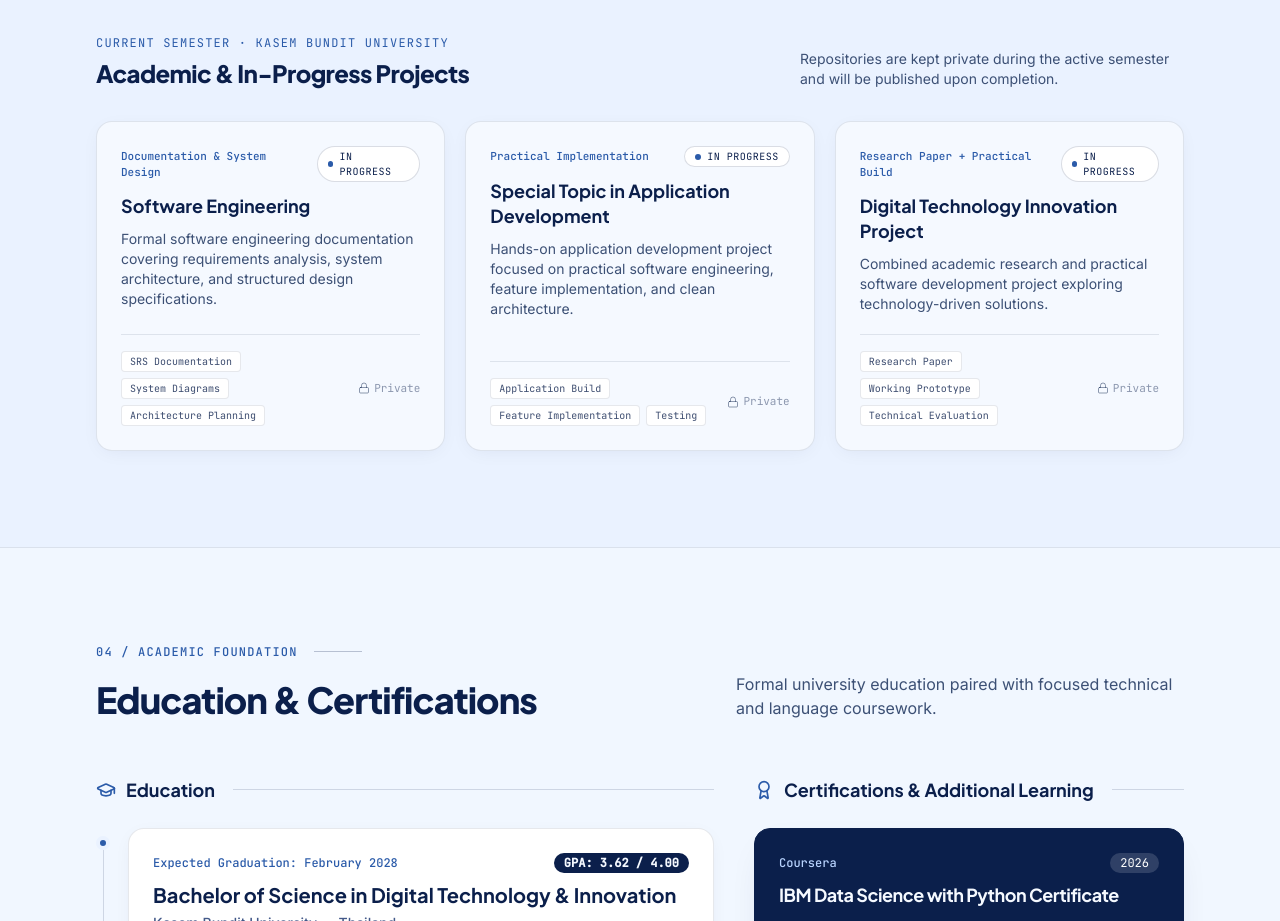
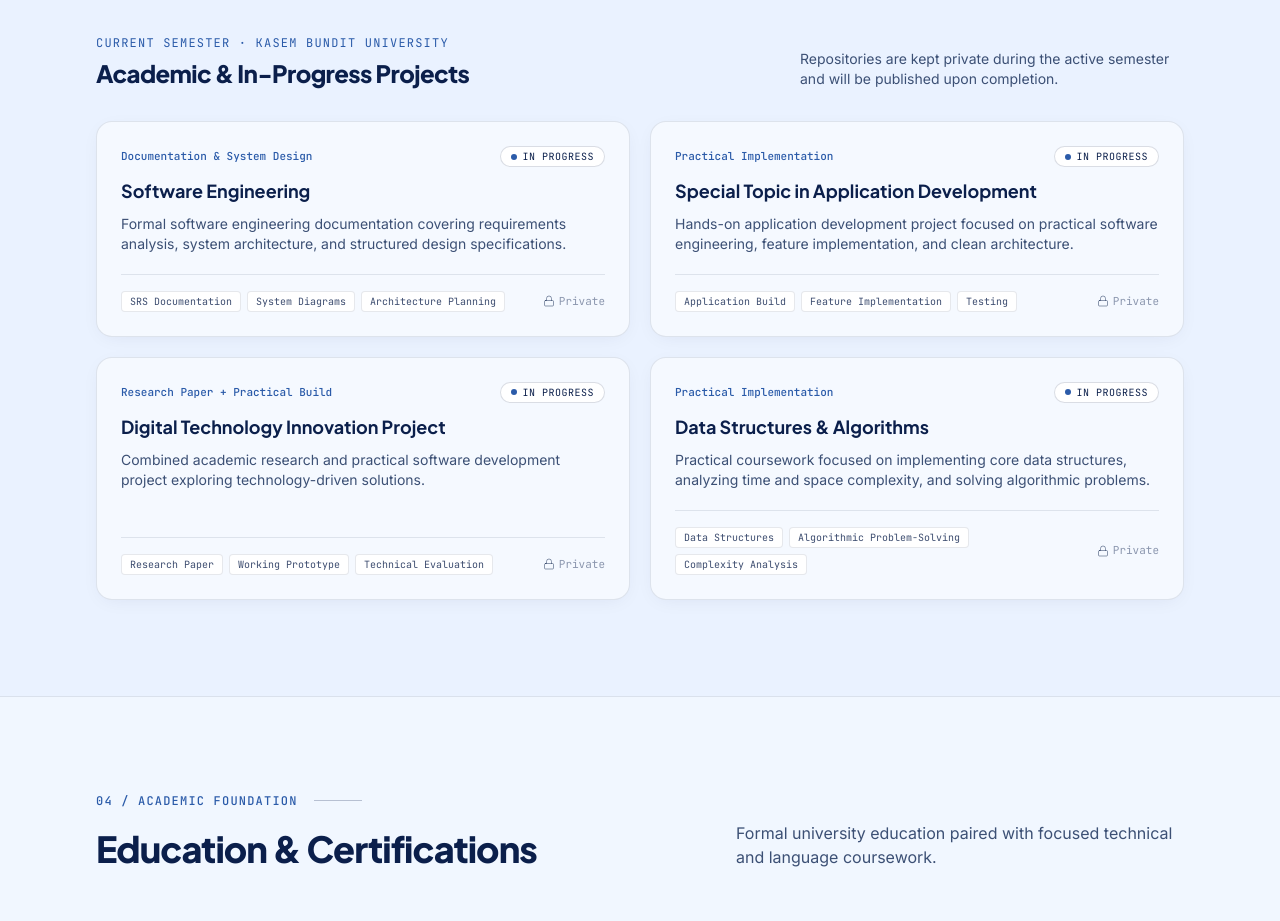
Before and after one commit to ThetNaingOo2004/portfolio, a React (Vite) app: page / in a window 1280 px wide. Shown: the part 5060-5981 px from the top of the page. Built offline with nearby package versions, Linux system fonts and the light colour scheme; the HTML template or start-up script is replaced by a standard one.

Commit message:
adding Data Structure Subject

```diff
--- a/src/components/Projects.jsx
+++ b/src/components/Projects.jsx
@@ -195,7 +195,7 @@ export default function Projects() {
             </p>
           </div>
 
-          <div className="grid grid-cols-1 md:grid-cols-3 gap-5">
+          <div className="grid grid-cols-1 md:grid-cols-2 gap-5">
             {academicProjects.map((item, idx) => (
               <motion.article
                 key={item.id}
--- a/src/data/portfolioData.js
+++ b/src/data/portfolioData.js
@@ -305,6 +305,16 @@ export const academicProjects = [
     deliverables: ['Research Paper', 'Working Prototype', 'Technical Evaluation'],
     githubUrl: null,
   },
+  {
+    id: 'dsa-coursework',
+    course: 'Data Structures & Algorithms',
+    format: 'Practical Implementation',
+    status: 'In Progress',
+    summary:
+      'Practical coursework focused on implementing core data structures, analyzing time and space complexity, and solving algorithmic problems.',
+    deliverables: ['Data Structures', 'Algorithmic Problem-Solving', 'Complexity Analysis'],
+    githubUrl: null,
+  },
 ];
 
 export const educationList = [
```
